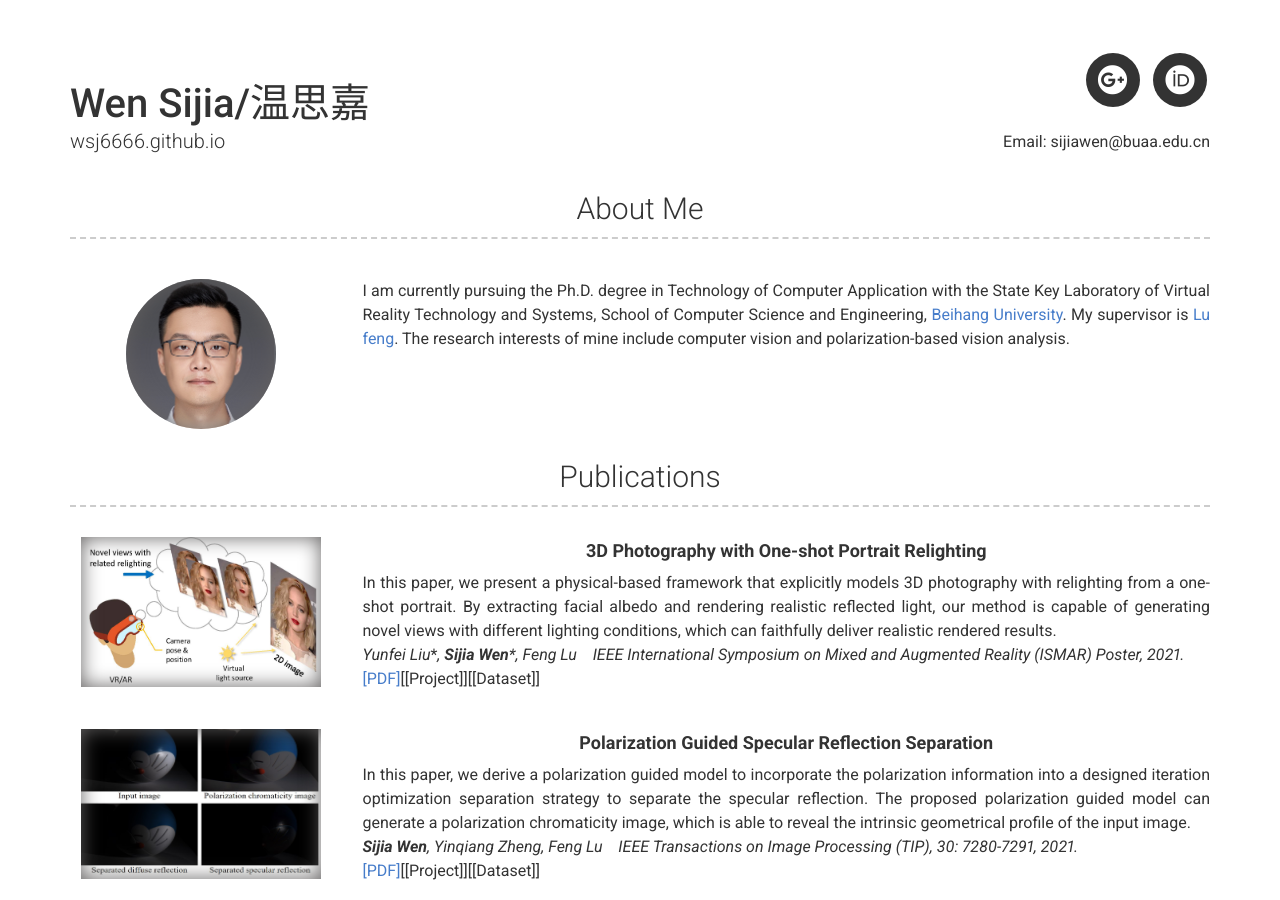
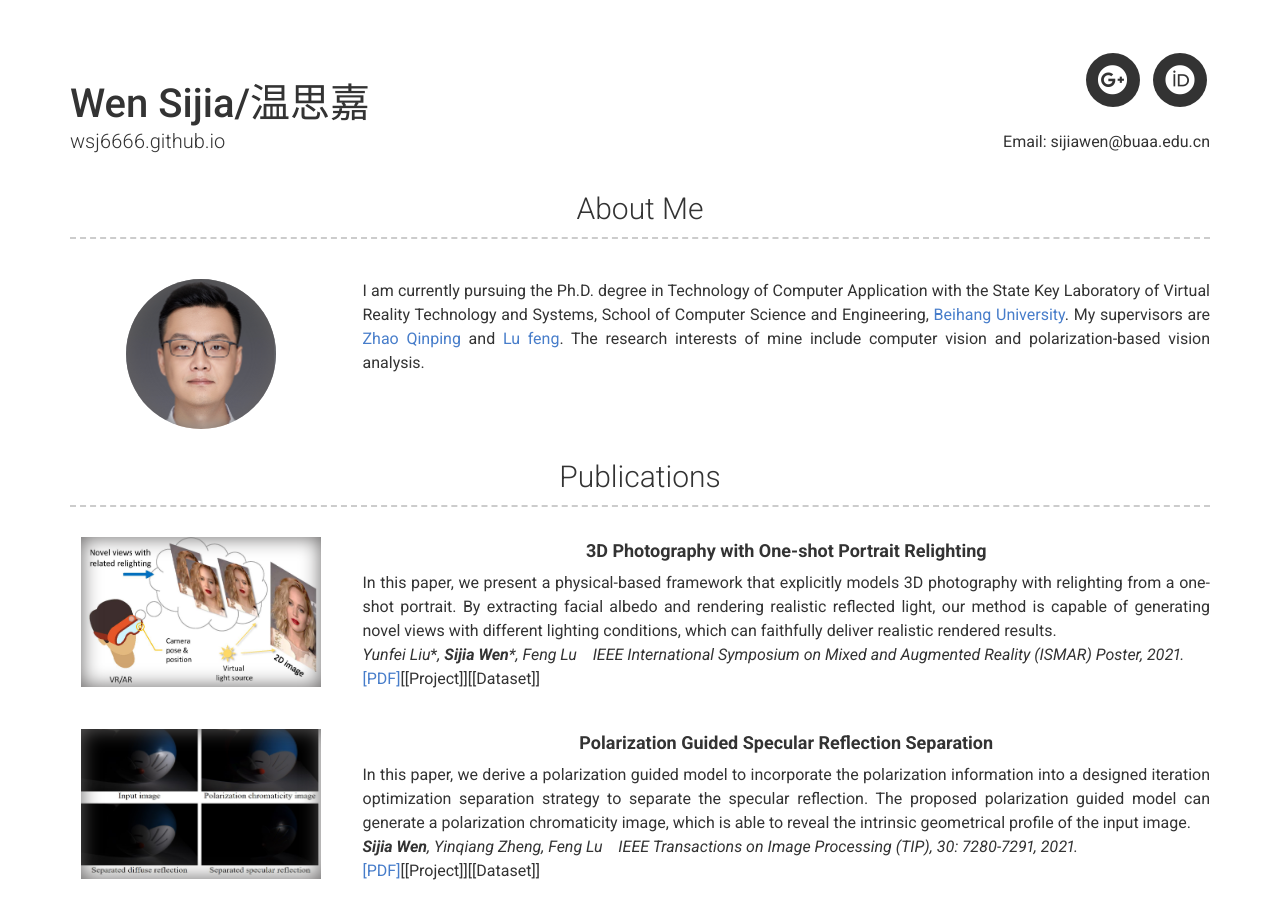
Before and after one commit to wsj6666/wsj6666.github.io, a Jekyll site: the page built from index.md, in a window 1280 px wide and 900 px high. Built offline with Jekyll 4.4.1, drawn with Linux system fonts in a browser that asks for light colours; nearby versions of some CDN libraries.

Commit message:
Update _config.yml

```diff
--- a/_config.yml
+++ b/_config.yml
@@ -21,7 +21,7 @@ darkmode: false
 # about_title: About Me (Use this to override about section title)
 about_profile_image: images/WenSijia.jpg
 about_content: | # this will include new lines to allow paragraphs
-  I am currently pursuing the Ph.D. degree in Technology of Computer Application with the State Key Laboratory of Virtual Reality Technology and Systems, School of Computer Science and Engineering, [Beihang University](https://www.buaa.edu.cn). My supervisor is [Lu feng](http://scse.buaa.edu.cn/info/1078/2673.htm). The research interests of mine include computer vision and polarization-based vision analysis.
+  I am currently pursuing the Ph.D. degree in Technology of Computer Application with the State Key Laboratory of Virtual Reality Technology and Systems, School of Computer Science and Engineering, [Beihang University](https://www.buaa.edu.cn). My supervisors are [Zhao Qinping](http://scse.buaa.edu.cn/info/1078/2628.htm) and [Lu feng](http://scse.buaa.edu.cn/info/1078/2673.htm). The research interests of mine include computer vision and polarization-based vision analysis.
 
 content:
   - title: Publications # Title for the section
```
